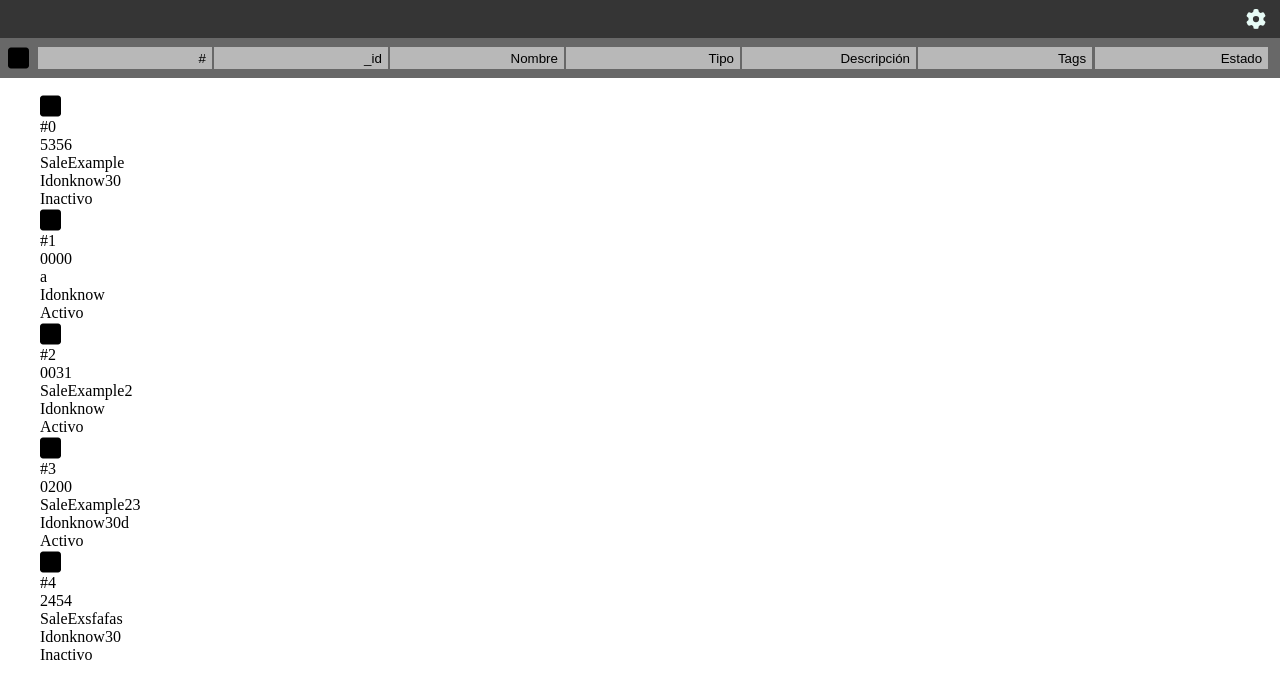
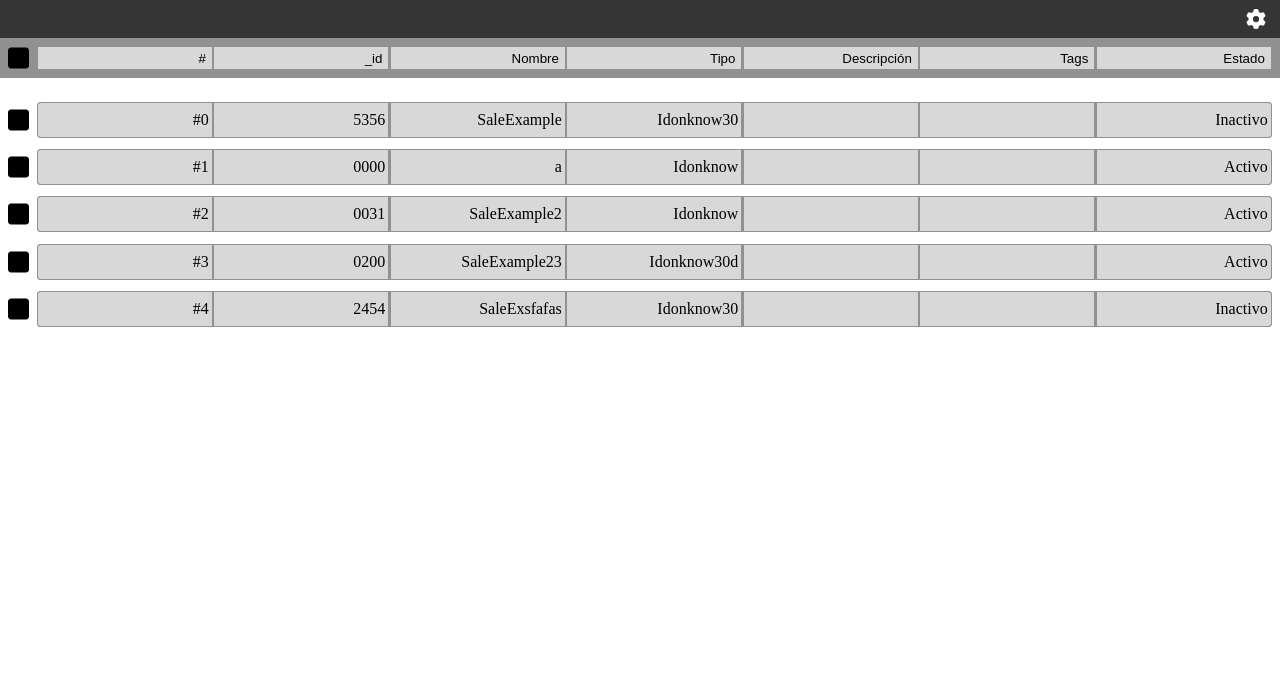
Before and after one commit to Animator55/ListComponent, a React (Vite) app: page / in a window 1280 px wide. Shown: the top 698 px of the page. Built offline with nearby package versions, Linux system fonts and the light colour scheme; the HTML template or start-up script is replaced by a standard one.

Commit message:
added more styles

```diff
--- a/src/App.css
+++ b/src/App.css
@@ -1,9 +1,10 @@
 body {
     margin: 0;
     --cmain: #353535;
-    --cscnd: #e7fbf6;
-    --cgray: #686868;
-    --clightgray: #b8b8b8;
+    --cscnd: #ffffff;
+    --cgray: #919191;
+    --cgray2: #c9c9c9;
+    --clightgray: #d8d8d8;
 }
 
 .d-flex-col {
@@ -70,7 +71,7 @@ button * {
     display: grid;
     background-color: transparent;
     gap: 0.2%;
-    padding: 0.1%;
+    border: 1px solid var(--cgray);
     width: 100%;
 }
 .list-head > section > button {
@@ -89,17 +90,40 @@ button * {
 }
 
 .list {
-
+    display: flex;
+    flex-direction: column;
+    gap: 0.7rem;
+    padding: 0.5rem;
 }
 
 .item {
-
+    display: flex;
+    gap: 0.5rem;
+    align-items: center;
 }
 
-.item.selected {
-
+.item.selected > .item-content > div {
+    background-color: var(--cgray2);
 }
 
 .item-content {
+    background-color: var(--cgray);
+    border-radius: 3px;
+    display: grid;
+    border: 1px solid var(--cgray);
+    gap: 0.2%;
+    width: 100%;
+}
 
+.item-content > div {
+    text-align: end;
+    padding: 0.5rem 0.2rem;
+    background-color: var(--clightgray);
 }
+.item-content > div:first-child {
+    border-radius: 3px 0 0 3px;
+}
+
+.item-content > div:last-child {
+    border-radius: 0 3px 3px 0;
+}
--- a/src/components/ItemList.tsx
+++ b/src/components/ItemList.tsx
@@ -55,7 +55,7 @@ const checkChips = (val: string[] | string, canDelete: boolean, deleteFunction?:
 }
 
 const generateColumns = (columns:number):string=>{
-    let columnWidth = (99.8-(columns-1)*0.2)/columns
+    let columnWidth = (100-(columns-1)*0.2)/columns
     let result = "repeat("+columns+", "+columnWidth+"%)"
 
     console.log(result)
@@ -177,6 +177,7 @@ export default function ItemList ({array, changeArray, editable}:Props){
                         <div
                             className="item-content"
                             onClick={()=>{if(editable) setEditItem([item, i])}}
+                            style={{gridTemplateColumns: generateColumns(Object.keys(array[0]).length+1)}}
                         >
                             {!hiddenColumns.includes("#") && <div>{"#"+i}</div>}
                             {Object.keys(item).map(key=>{
```
